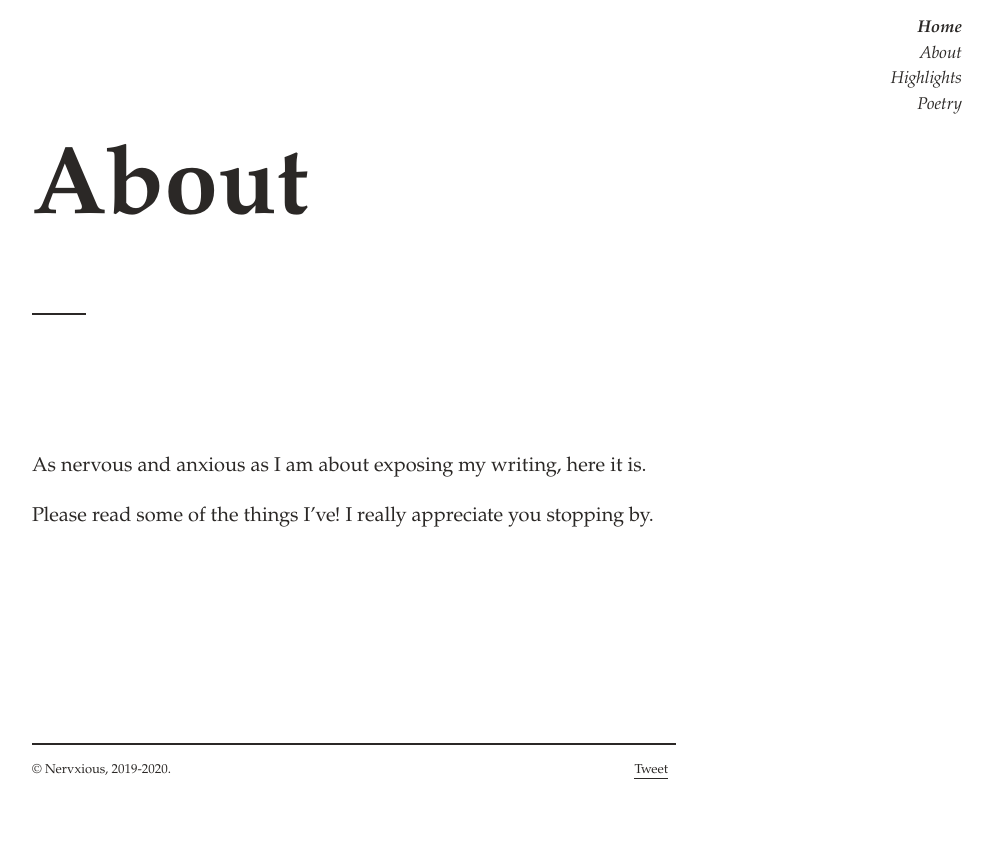
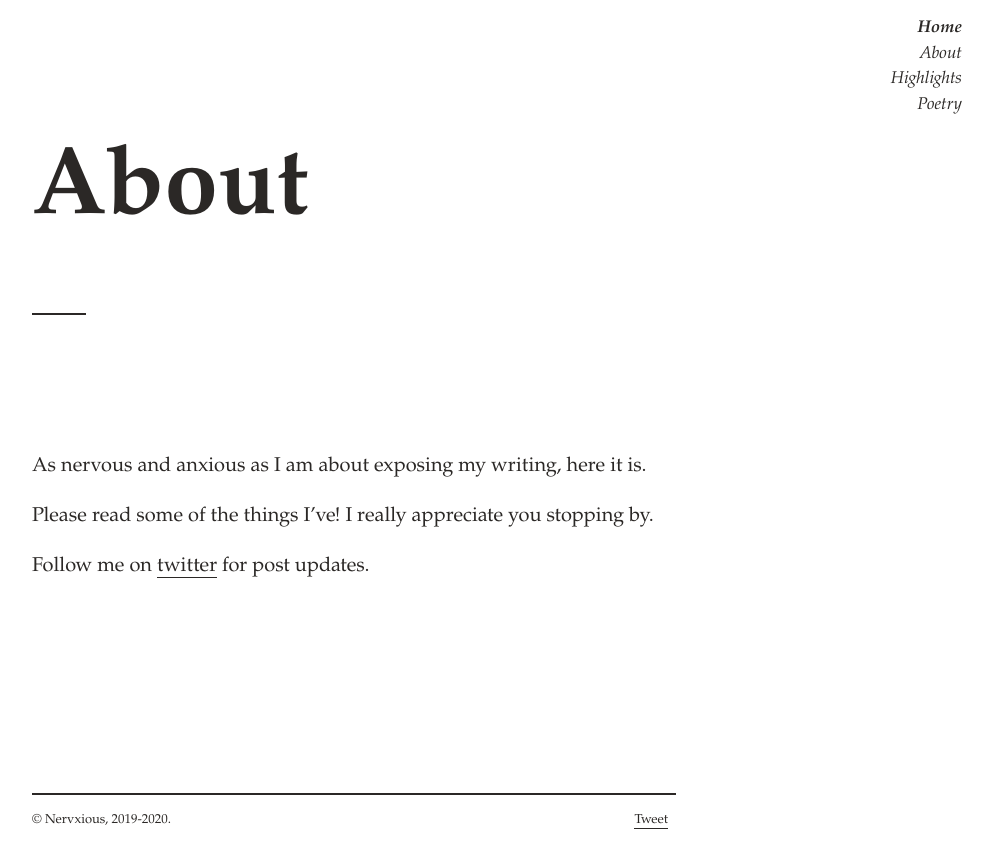
Before and after one commit to svvchen/nervxious, a Jekyll site: the page built from about.md, in a window 1280 px wide. Shown: the top 868 px of the page, without its empty margins (286-1279 px from the left). Built offline with Jekyll 4.4.1, drawn with Linux system fonts in a browser that asks for light colours; comment, search, counter and statistics services are not loaded.

Commit message:
Update about.md

```diff
--- a/about.md
+++ b/about.md
@@ -6,3 +6,5 @@ permalink: /about/
 As nervous and anxious as I am about exposing my writing, here it is.
 
 Please read some of the things I've! I really appreciate you stopping by.
+
+Follow me on [twitter](https://twitter.com/svvchen) for post updates.
```
